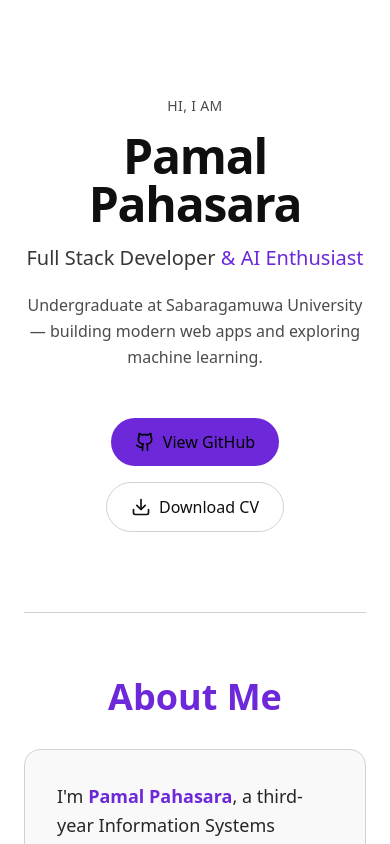
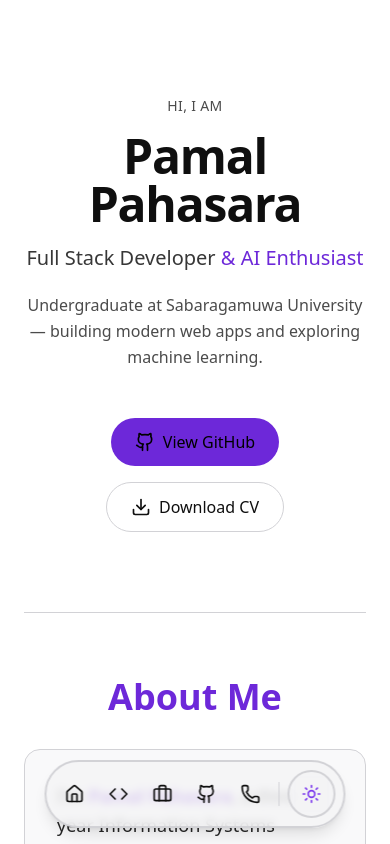
Before and after one commit to pamal29/react-portfolio, a React (Vite) app: page / in a window 390 px wide. Shown: the top 844 px of the page. Built offline with nearby package versions, Linux system fonts and the light colour scheme.

Commit message:
nav bar mobile view

```diff
--- a/src/components/Navbar.jsx
+++ b/src/components/Navbar.jsx
@@ -11,6 +11,7 @@ export default function Navbar({ scrollToSection }) {
   ];
 
   return (
+    <>
       <nav className="hidden md:flex fixed right-8 top-1/2 transform -translate-y-1/2 z-50 flex-col items-center space-y-6">
         {navItems.map((item, i) => (
           <button
@@ -31,5 +32,27 @@ export default function Navbar({ scrollToSection }) {
 
         <ThemeToggle />
       </nav>
+
+      {/* Mobile bottom bar */}
+      <nav className="flex md:hidden fixed bottom-4 left-1/2 -translate-x-1/2 z-50
+                       items-center gap-1 bg-bg-soft/80 backdrop-blur-sm border-2
+                       border-borderMuted rounded-full px-2 py-2 shadow-lg">
+        {navItems.map((item, i) => (
+          <button
+            key={i}
+            onClick={() => scrollToSection(item.section)}
+            aria-label={item.label}
+            className="w-10 h-10 flex items-center justify-center rounded-full
+                       hover:bg-neonPurple/20 transition-colors duration-300"
+          >
+            <item.icon className="w-5 h-5 text-textLight" />
+          </button>
+        ))}
+
+        <div className="w-px h-6 bg-borderMuted mx-1" />
+
+        <ThemeToggle />
+      </nav>
+    </>
   );
 }
```
Lines whose indentation alone changed are shown as unchanged.
